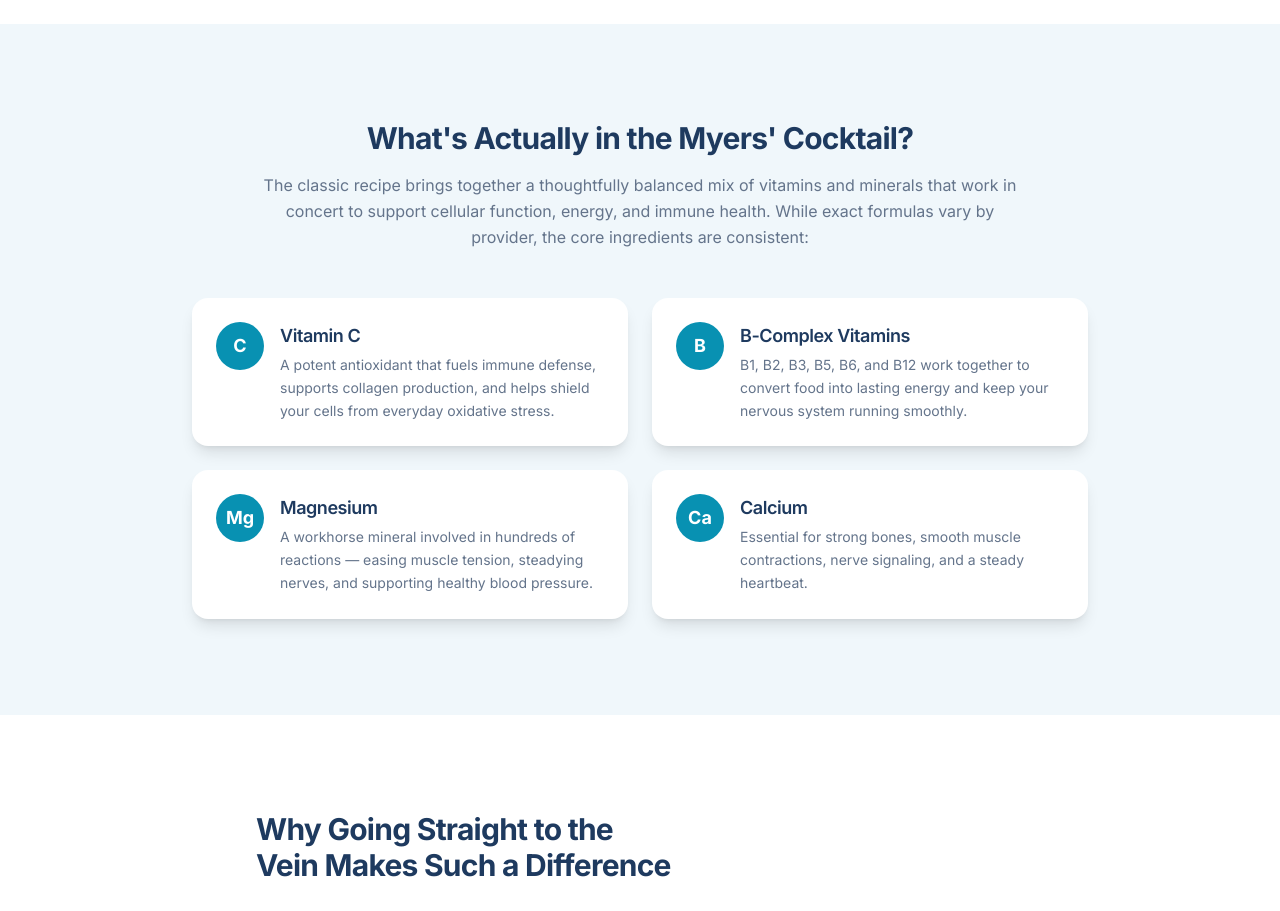
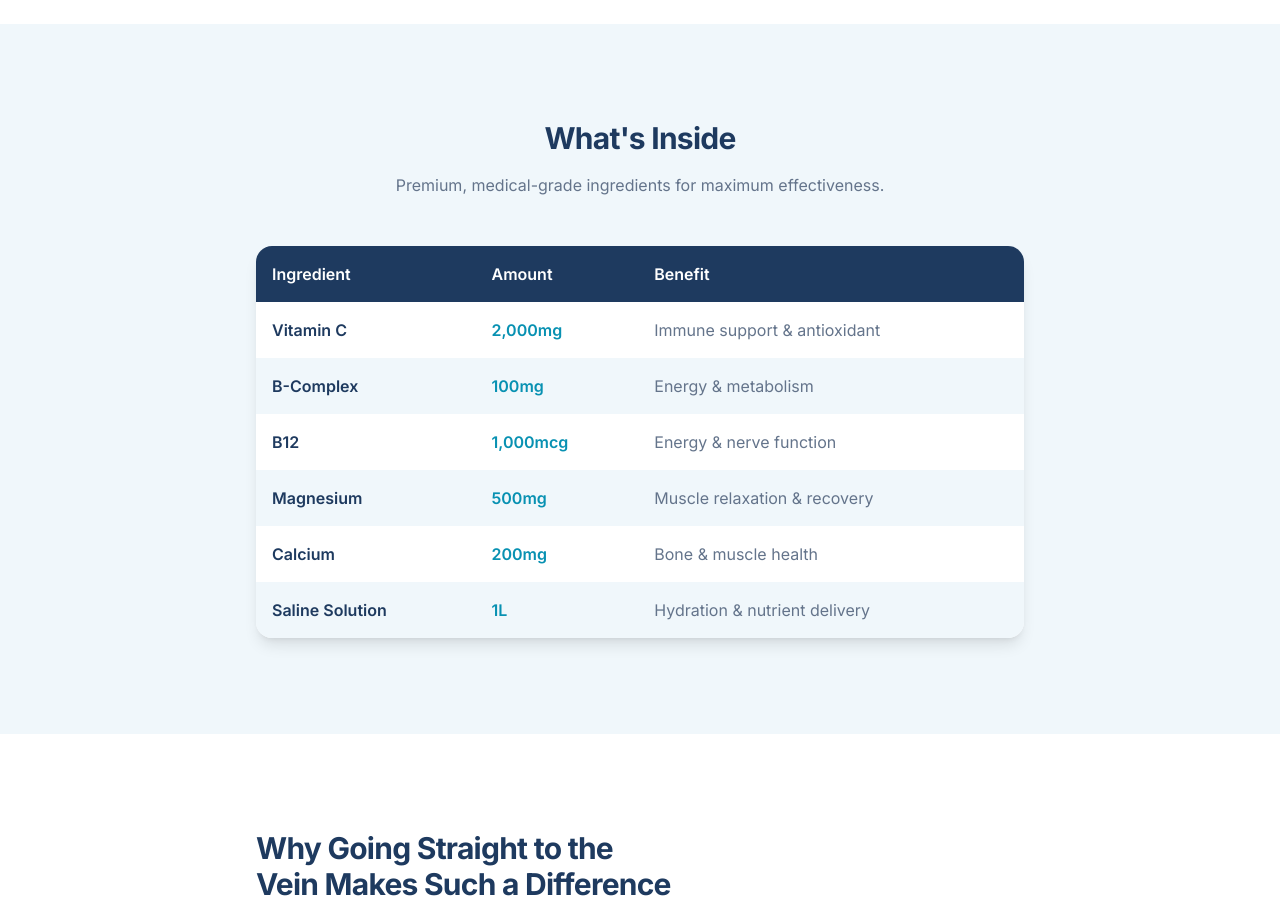
Before and after one commit to VandalsSmile/pivjv, a Next.js app: page /myers-iv-therapy in a window 1280 px wide. Shown: the part 1420-2331 px from the top of the page. Built offline with nearby package versions, Linux system fonts and the light colour scheme.

Commit message:
Update Myers page with What's Inside ingredients table
Co-authored-by: v0agent <it+v0agent@vercel.com>

```diff
--- a/app/myers-iv-therapy/page.tsx
+++ b/app/myers-iv-therapy/page.tsx
@@ -19,28 +19,34 @@ export const metadata: Metadata = {
 
 const ingredients = [
   {
-    symbol: "C",
     name: "Vitamin C",
-    description:
-      "A potent antioxidant that fuels immune defense, supports collagen production, and helps shield your cells from everyday oxidative stress.",
+    amount: "2,000mg",
+    benefit: "Immune support & antioxidant",
   },
   {
-    symbol: "B",
-    name: "B-Complex Vitamins",
-    description:
-      "B1, B2, B3, B5, B6, and B12 work together to convert food into lasting energy and keep your nervous system running smoothly.",
+    name: "B-Complex",
+    amount: "100mg",
+    benefit: "Energy & metabolism",
   },
   {
-    symbol: "Mg",
-    name: "Magnesium",
-    description:
-      "A workhorse mineral involved in hundreds of reactions — easing muscle tension, steadying nerves, and supporting healthy blood pressure.",
+    name: "B12",
+    amount: "1,000mcg",
+    benefit: "Energy & nerve function",
   },
   {
-    symbol: "Ca",
+    name: "Magnesium",
+    amount: "500mg",
+    benefit: "Muscle relaxation & recovery",
+  },
+  {
     name: "Calcium",
-    description:
-      "Essential for strong bones, smooth muscle contractions, nerve signaling, and a steady heartbeat.",
+    amount: "200mg",
+    benefit: "Bone & muscle health",
+  },
+  {
+    name: "Saline Solution",
+    amount: "1L",
+    benefit: "Hydration & nutrient delivery",
   },
 ];
 
@@ -248,31 +254,56 @@ export default function MyersIVPage() {
         <div className="container-custom mx-auto">
           <div className="max-w-3xl mx-auto text-center mb-12">
             <h2 className="text-3xl font-bold text-foreground mb-4 text-balance">
-              What&apos;s Actually in the Myers&apos; Cocktail?
+              What&apos;s Inside
             </h2>
             <p className="text-foreground-muted leading-relaxed">
-              The classic recipe brings together a thoughtfully balanced mix of
-              vitamins and minerals that work in concert to support cellular
-              function, energy, and immune health. While exact formulas vary by
-              provider, the core ingredients are consistent:
+              Premium, medical-grade ingredients for maximum effectiveness.
             </p>
           </div>
-          <div className="grid sm:grid-cols-2 gap-6 max-w-4xl mx-auto">
-            {ingredients.map((item) => (
-              <div key={item.name} className="card card-hover flex gap-4">
-                <div className="flex-shrink-0 w-12 h-12 rounded-full bg-secondary text-white flex items-center justify-center font-bold text-lg">
-                  {item.symbol}
-                </div>
-                <div>
-                  <h3 className="text-lg font-semibold text-foreground mb-1">
-                    {item.name}
-                  </h3>
-                  <p className="text-foreground-muted text-sm leading-relaxed">
-                    {item.description}
-                  </p>
-                </div>
-              </div>
-            ))}
+          <div className="max-w-3xl mx-auto">
+            <div className="card overflow-hidden p-0">
+              <table className="w-full text-left border-collapse">
+                <caption className="sr-only">
+                  Myers&apos; Cocktail ingredients, amounts, and benefits
+                </caption>
+                <thead>
+                  <tr className="bg-primary text-white">
+                    <th scope="col" className="px-4 py-4 font-semibold">
+                      Ingredient
+                    </th>
+                    <th scope="col" className="px-4 py-4 font-semibold">
+                      Amount
+                    </th>
+                    <th scope="col" className="px-4 py-4 font-semibold">
+                      Benefit
+                    </th>
+                  </tr>
+                </thead>
+                <tbody>
+                  {ingredients.map((item, index) => (
+                    <tr
+                      key={item.name}
+                      className={
+                        index % 2 === 1 ? "bg-background-alt" : "bg-background"
+                      }
+                    >
+                      <th
+                        scope="row"
+                        className="px-4 py-4 font-semibold text-foreground"
+                      >
+                        {item.name}
+                      </th>
+                      <td className="px-4 py-4 text-secondary font-semibold whitespace-nowrap">
+                        {item.amount}
+                      </td>
+                      <td className="px-4 py-4 text-foreground-muted">
+                        {item.benefit}
+                      </td>
+                    </tr>
+                  ))}
+                </tbody>
+              </table>
+            </div>
           </div>
         </div>
       </section>
```
